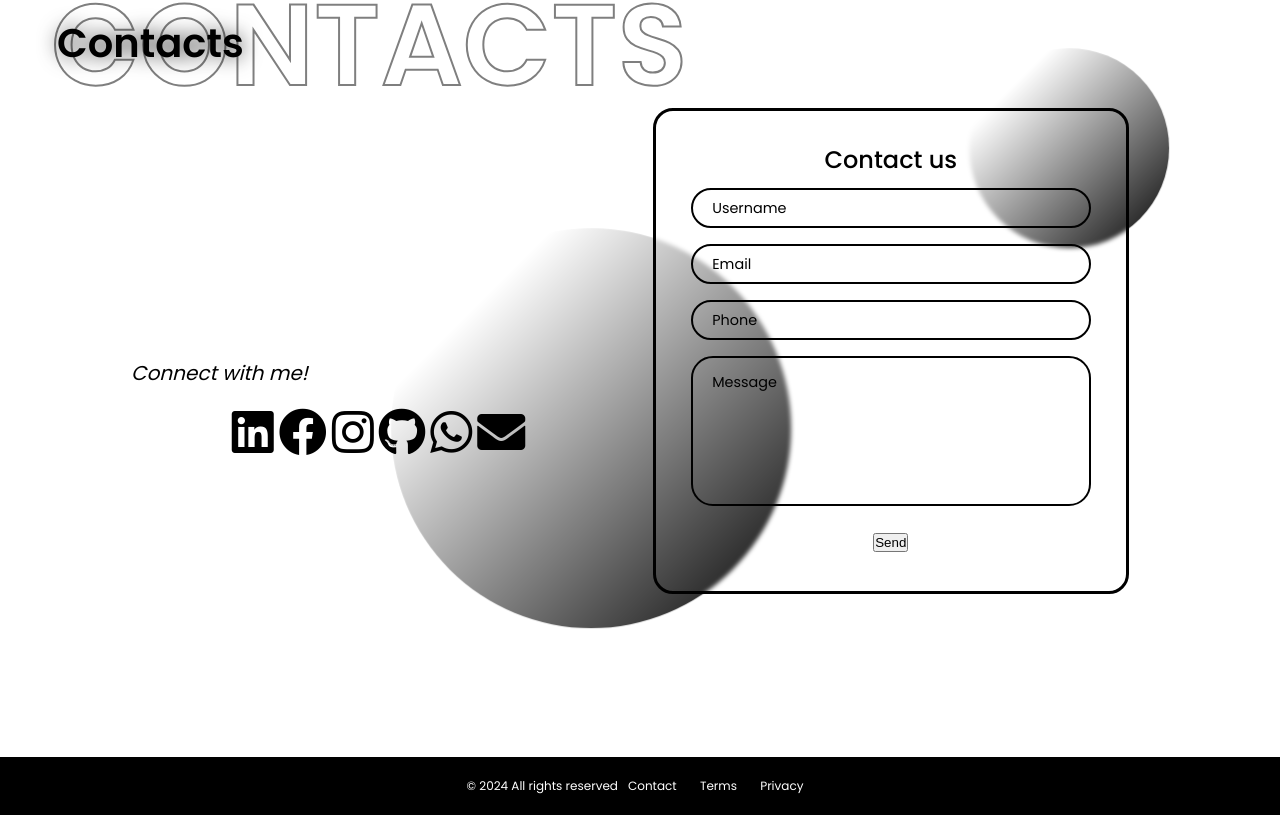
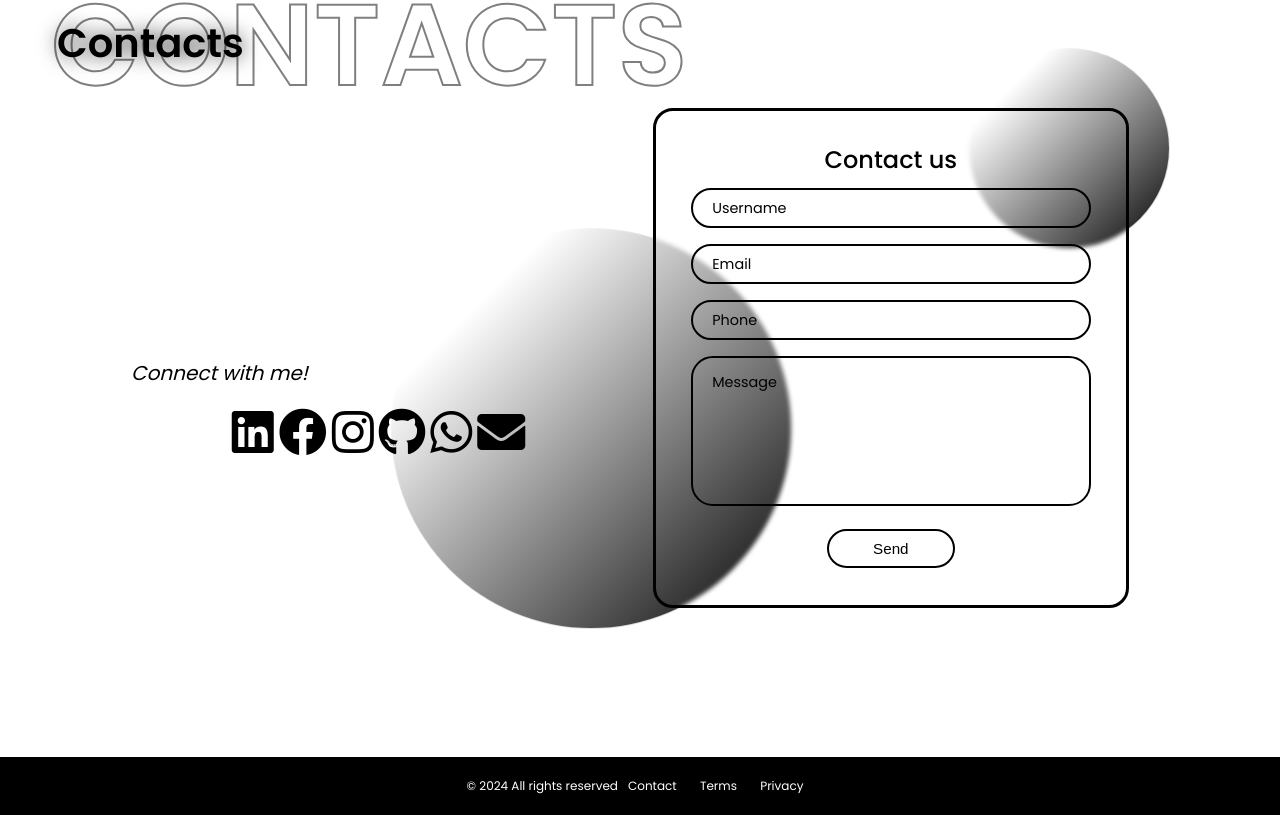
Before and after one commit to KenXD2001/my-portfolio-new, a React (Create React App) app: page / in a window 1280 px wide. Shown: the part 4043-4858 px from the top of the page. Built offline with nearby package versions, Linux system fonts and the light colour scheme.

Commit message:
Update Home.css

```diff
--- a/src/components/Home.css
+++ b/src/components/Home.css
@@ -774,7 +774,7 @@ textarea.input {
   transform: translateY(0);
 }
 
-.btn {
+.submit-btn {
   padding: 0.6rem 1.3rem;
   background-color: #fff;
   border: 2px solid #000000;
@@ -789,7 +789,7 @@ textarea.input {
   width: 8rem;
 }
 
-.btn:hover {
+.submit-btn:hover {
   background-color: black;
   color: #fff;
   filter: drop-shadow(0 0 10px rgba(0, 0, 0, 0.5));
```
